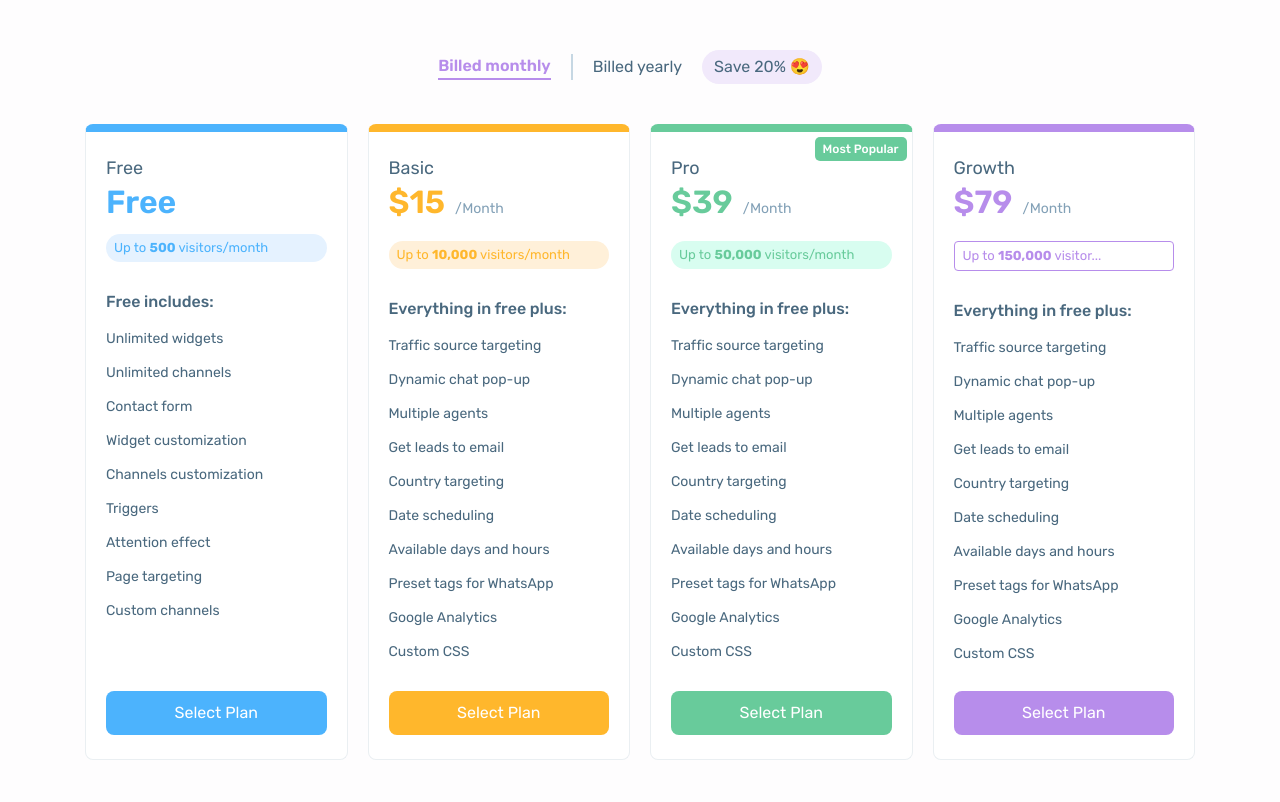
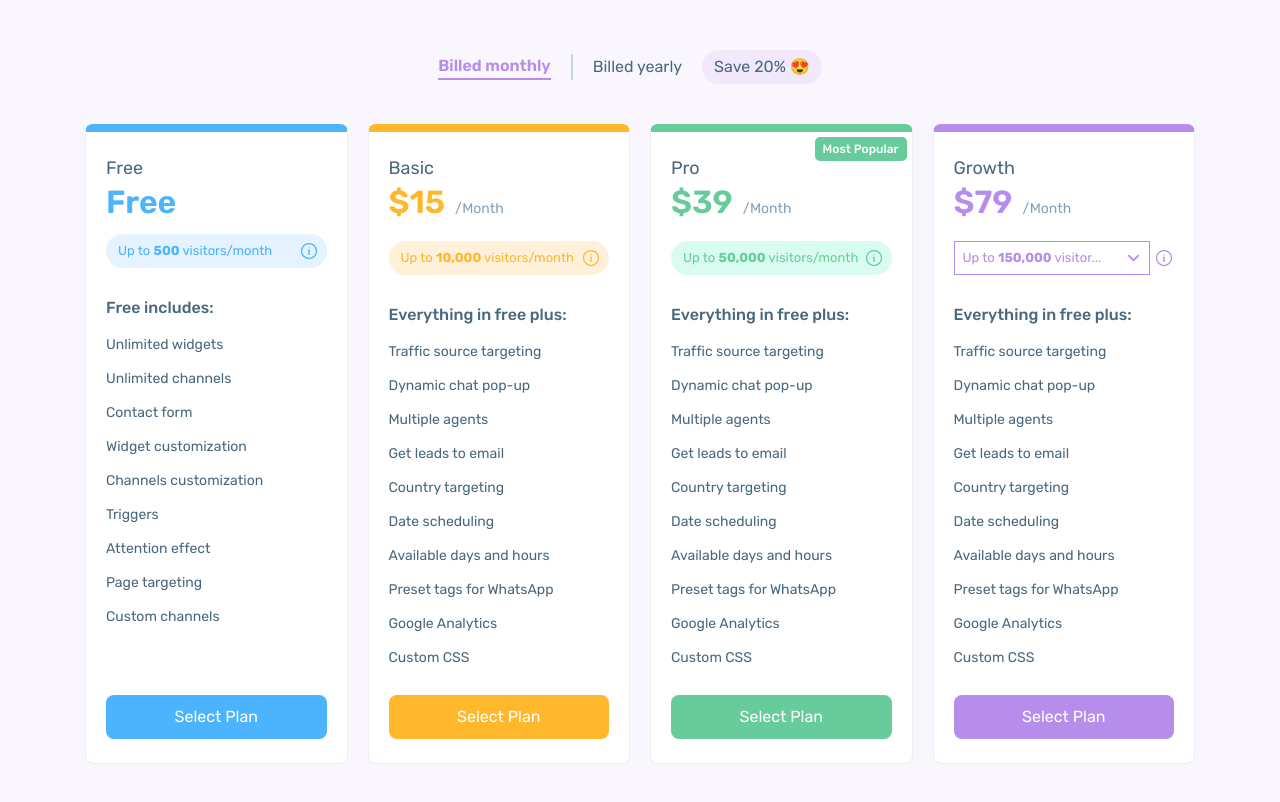
Before and after one commit to rayan2228/arraytics, a React (Vite) app in the folder problem 1/: page / in a window 1280 px wide. Shown: the top 802 px of the page. Built offline with nearby package versions, Linux system fonts and the light colour scheme.

Commit message:
large device design done

```diff
--- a/problem 1/src/components/CustomDropdown.jsx
+++ b/problem 1/src/components/CustomDropdown.jsx
@@ -10,14 +10,11 @@ const CustomDropdown = ({ items, selected, onSelect }) => {
       onSelect(items[0]);
     }
   }, [items, selected, onSelect]);
-  console.log(colors[selected?.name]);
-
   return (
-    <DropdownWrapper>
-      <Selected
-        onClick={() => setIsOpen((prev) => !prev)}
-        border={`1px solid ${colors[selected?.name]?.backgroundColor}`}
-      >
+    <DropdownWrapper
+      border={`1px solid ${colors[selected?.name]?.backgroundColor}`}
+    >
+      <Selected onClick={() => setIsOpen((prev) => !prev)}>
         {selected && (
           <Title
             fontSize="13px"
@@ -26,6 +23,37 @@ const CustomDropdown = ({ items, selected, onSelect }) => {
               __html: selected.title.split(" visitors")[0] + " visitor...",
             }}
           />
+        )}
+        {isOpen ? (
+          <svg
+            xmlns="http://www.w3.org/2000/svg"
+            fill="none"
+            viewBox="0 0 24 24"
+            strokeWidth={3}
+            stroke={`${colors[selected?.name]?.backgroundColor}`}
+            width={"15px"}
+          >
+            <path
+              strokeLinecap="round"
+              strokeLinejoin="round"
+              d="m4.5 15.75 7.5-7.5 7.5 7.5"
+            />
+          </svg>
+        ) : (
+          <svg
+            xmlns="http://www.w3.org/2000/svg"
+            fill="none"
+            viewBox="0 0 24 24"
+            strokeWidth={3}
+            stroke={`${colors[selected?.name]?.backgroundColor}`}
+            width={"15px"}
+          >
+            <path
+              strokeLinecap="round"
+              strokeLinejoin="round"
+              d="m19.5 8.25-7.5 7.5-7.5-7.5"
+            />
+          </svg>
         )}
       </Selected>
 
--- a/problem 1/src/components/pricing/PlanInfo.jsx
+++ b/problem 1/src/components/pricing/PlanInfo.jsx
@@ -1,6 +1,13 @@
 /** @jsxImportSource @emotion/react */
 import { useSelector } from "react-redux";
-import { Button, Flex, PlanItem, Title } from "../../styleComponent";
+import {
+  Button,
+  FeaturesList,
+  FeaturesListDescription,
+  Flex,
+  PlanItem,
+  Title,
+} from "../../styleComponent";
 import Features from "./Features";
 import { useMemo, useState } from "react";
 import { getDuplicatePlans, getFeatures } from "../../helpers";
@@ -92,25 +99,84 @@ const PlanInfo = ({ plan }) => {
           )}
         </Flex>
       </Flex>
-      <div css={css`margin-bottom: 20px; margin-top: 10px;`}>
+      <div
+        css={css`
+          margin-bottom: 20px;
+          margin-top: 10px;
+        `}
+      >
         {isDuplicatePlan.length > 0 ? (
+          <Flex justifyContent="space-between" alignItems="center" >
             <CustomDropdown
               plan={plan.name}
               items={isDuplicatePlan}
               selected={selectedPlan}
               onSelect={setSelectedPlan}
             />
+            <FeaturesList>
+              <Flex>
+                <svg
+                  xmlns="http://www.w3.org/2000/svg"
+                  fill="none"
+                  viewBox="0 0 24 24"
+                  strokeWidth={1.5}
+                  stroke={`${colors[plan.name].backgroundColor}`}
+                  width={"20px"}
+                >
+                  <path
+                    strokeLinecap="round"
+                    strokeLinejoin="round"
+                    d="m11.25 11.25.041-.02a.75.75 0 0 1 1.063.852l-.708 2.836a.75.75 0 0 0 1.063.853l.041-.021M21 12a9 9 0 1 1-18 0 9 9 0 0 1 18 0Zm-9-3.75h.008v.008H12V8.25Z"
+                  />
+                </svg>
+                <FeaturesListDescription
+                  dangerouslySetInnerHTML={{
+                    __html: plan.text,
+                  }}
+                />
+              </Flex>
+            </FeaturesList>
+          </Flex>
         ) : (
-        <Title
-          fontSize="13px"
-          color={colors[plan.name].backgroundColor}
+          <Flex
+            justifyContent="space-between"
+            alignItems="center"
             padding="2px 8px"
             css={css`
               background-color: ${colors[plan.name].lightBackgroundColor};
               border-radius: 50px;
             `}
+          >
+            <Title
+              fontSize="13px"
+              padding="2px 4px "
+              color={colors[plan.name].backgroundColor}
               dangerouslySetInnerHTML={{ __html: plan.title }}
             />
+            <FeaturesList>
+              <Flex>
+                <svg
+                  xmlns="http://www.w3.org/2000/svg"
+                  fill="none"
+                  viewBox="0 0 24 24"
+                  strokeWidth={1.5}
+                  stroke={`${colors[plan.name].backgroundColor}`}
+                  width={"20px"}
+                >
+                  <path
+                    strokeLinecap="round"
+                    strokeLinejoin="round"
+                    d="m11.25 11.25.041-.02a.75.75 0 0 1 1.063.852l-.708 2.836a.75.75 0 0 0 1.063.853l.041-.021M21 12a9 9 0 1 1-18 0 9 9 0 0 1 18 0Zm-9-3.75h.008v.008H12V8.25Z"
+                  />
+                </svg>
+                <FeaturesListDescription
+                  dangerouslySetInnerHTML={{
+                    __html: plan.text,
+                  }}
+                />
+              </Flex>
+            </FeaturesList>
+          </Flex>
         )}
       </div>
       <Features features={filteredFeatures} planName={plan.name} />
--- a/problem 1/src/index.css
+++ b/problem 1/src/index.css
@@ -74,7 +74,7 @@ select {
     font-optical-sizing: auto;
     font-weight: 400;
     font-style: normal;
-    background-color: #fefdfe;
+    background-color: #f9f6fd;
 }
 
 /* set the root css  */
--- a/problem 1/src/styleComponent/index.js
+++ b/problem 1/src/styleComponent/index.js
@@ -50,7 +50,7 @@ const Title = styled.h2`
   line-height: ${({ lineHeight }) => lineHeight || "24px"};
   transition: all 0.3s ease-in-out;
   &:hover {
-    background-color: ${({ hoverBackgroundColor }) => hoverBackgroundColor };
+    background-color: ${({ hoverBackgroundColor }) => hoverBackgroundColor};
   }
 `;
 
@@ -68,6 +68,7 @@ const PlanItem = styled.div`
 
 
 const FeaturesList = styled.li`
+    list-style-type: none;
     position: relative;
     padding: 5px 0px;
     cursor: pointer;
@@ -78,7 +79,6 @@ const FeaturesList = styled.li`
 `
 const FeaturesListDescription = styled.span`
     background: #fff;
-    border: 1px solid #fff;
     border-radius: 4px;
     bottom: 120%;
     box-shadow: 0 0 18px 0 rgba(73, 104, 126, .2);
@@ -86,7 +86,7 @@ const FeaturesListDescription = styled.span`
     visibility: hidden;
     opacity: 0;
     font-size: 14px;
-    left: -10px;
+    right: -12px;
     min-width: 224px;
     padding: 5px 10px;
     position: absolute;
@@ -98,26 +98,30 @@ const FeaturesListDescription = styled.span`
 
 const DropdownWrapper = styled.div`
   position: relative;
+  min-width: 88%;
+  border:${({ border }) => border};
+  padding: 2px 0px;
 `;
 
 const Selected = styled.div`
   padding: 2px 8px;
-  border:${({ border }) => border};
   border-radius: 4px;
   cursor: pointer;
+  display: flex;
+  justify-content: space-between;
 `;
 
 const Options = styled.ul`
   position: absolute;
   top: 100%;
   left: 0px;
-  width: 100%;
-  border: 1px solid #ddd;
+  width: 110%;
+  border: 1px solid #f0f0f0;
   background: white;
   z-index: 10;
   border-radius: 10px;
-  overflow-y: auto;
   transition: all 0.3s ease-in-out;
+  box-shadow: 0 20px 25px -5px rgba(0,0,0,0.1), 0 8px 10px -6px rgba(0,0,0,0.1);
 `;
 
 
```
Also changed, not shown: problem 1/src/components/pricing/Features.jsx (line endings or trailing spaces). Lines whose indentation alone changed are shown as unchanged.
